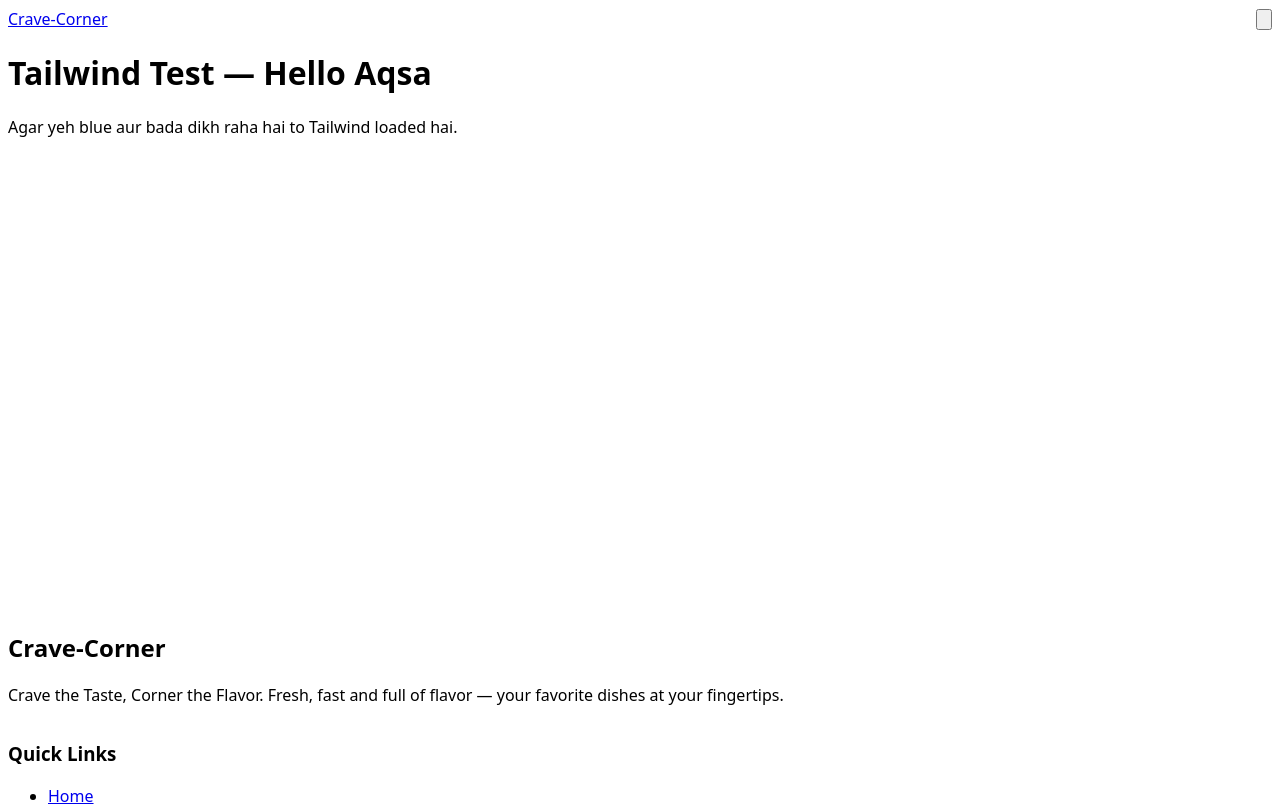
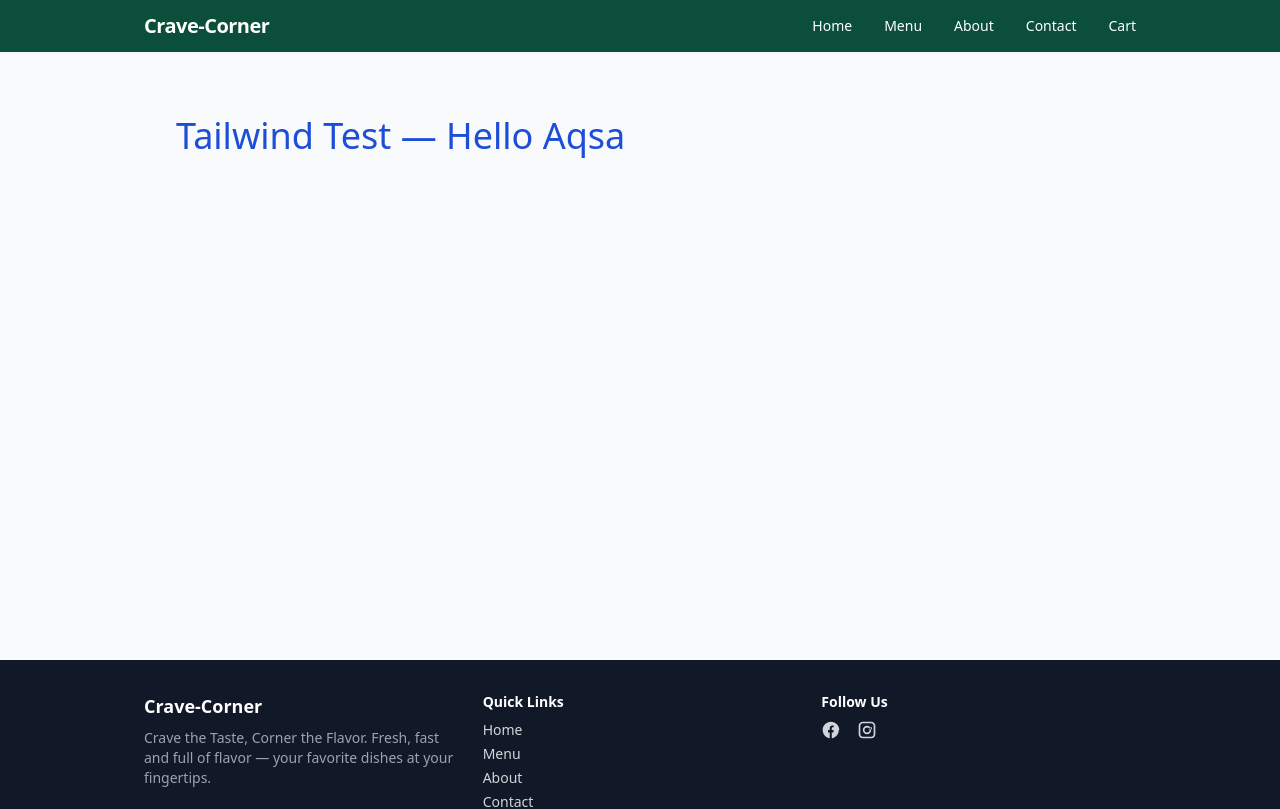
Before and after one commit to Dev-AqsaShah/crave-corner, a Next.js app in the folder crave-corner/: page / in a window 1280 px wide. Shown: the top 809 px of the page. Built offline with nearby package versions, Linux system fonts and the light colour scheme.

Commit message:
issue resolve

```diff
--- a/crave-corner/package.json
+++ b/crave-corner/package.json
@@ -12,6 +12,7 @@
     "watch:css": "tailwindcss -i ./src/styles/globals.css -o ./src/styles/tailwind-output.css --watch"
   },
   "dependencies": {
+    "framer-motion": "^12.23.24",
     "next": "^15.5.4",
     "react": "^19.1.0",
     "react-dom": "^19.1.0"
@@ -25,7 +26,7 @@
     "eslint": "^9",
     "eslint-config-next": "15.5.4",
     "postcss": "^8.5.6",
-    "tailwindcss": "^4.1.14",
+    "tailwindcss": "^3.4.18",
     "typescript": "^5"
   }
 }
--- a/crave-corner/postcss.config.js
+++ b/crave-corner/postcss.config.js
@@ -1,7 +1,6 @@
-// postcss.config.cjs
 module.exports = {
   plugins: {
     tailwindcss: {},
     autoprefixer: {},
   },
-};
+}
--- a/crave-corner/src/app/globals.css
+++ b/crave-corner/src/app/globals.css
@@ -2,13 +2,12 @@
 @tailwind components;
 @tailwind utilities;
 
-/* agar tum custom css chahte ho to niche add karo */
+/* optional: basic theme variables */
 :root {
-  --bg: #ffffff;
+  --brand: #0b4f3a;
+  --brand-light: #0f766e;
 }
 
-/* temporary example */
-body {
-  background: var(--bg);
-  font-family: ui-sans-serif, system-ui, -apple-system, "Segoe UI", Roboto;
-}
+/* optional small helpers */
+.text-brand { color: var(--brand); }
+.bg-brand { background-color: var(--brand); }
--- a/crave-corner/src/app/page.tsx
+++ b/crave-corner/src/app/page.tsx
@@ -106,7 +106,6 @@ export default function Page() {
   return (
     <main className="p-8">
       <h1 className="text-4xl text-blue-700">Tailwind Test — Hello Aqsa</h1>
-      <p className="mt-4 text-lg">Agar yeh blue aur bada dikh raha hai to Tailwind loaded hai.</p>
     </main>
   );
 }
--- a/crave-corner/src/components/Navbar.tsx
+++ b/crave-corner/src/components/Navbar.tsx
@@ -3,6 +3,7 @@
 
 import Link from 'next/link'
 import { useState } from 'react'
+import { motion, AnimatePresence } from 'framer-motion'
 import { useCart } from '../context/CartContext'
 
 export default function Navbar() {
@@ -10,61 +11,92 @@ export default function Navbar() {
   const { cart } = useCart()
   const cartCount = cart.reduce((s, i) => s + i.qty, 0)
 
+  const linkVariant = {
+    hidden: { opacity: 0, y: -6 },
+    visible: (i: number) => ({ opacity: 1, y: 0, transition: { delay: i * 0.06 } }),
+  }
+
   return (
-    <header className="bg-black shadow-sm sticky top-0 z-50">
+    <header className="sticky top-0 z-50">
+      {/* Header container with brand color */}
+      <motion.div
+        initial={{ y: -12, opacity: 0 }}
+        animate={{ y: 0, opacity: 1 }}
+        transition={{ type: 'spring', stiffness: 120, damping: 14 }}
+        className="bg-brand text-white shadow-sm"
+      >
         <div className="max-w-5xl mx-auto px-4 py-3 flex items-center justify-between">
-        <Link href="/" className="font-bold text-xl">
+          {/* Logo / Brand (text-only) */}
+          <Link href="/" className="font-extrabold text-xl tracking-tight">
             Crave-Corner
           </Link>
 
-        {/* Desktop nav */}
-        <nav className="hidden md:flex gap-6 items-center ">
-          <Link href="/">Home</Link>
-          <Link href="/menu">Menu</Link>
-          <Link href="/about">About</Link>
-          <Link href="/contact">Contact</Link>
+          {/* Desktop nav (text-only) */}
+          <nav className="hidden md:flex gap-8 items-center text-sm font-medium">
+            {['Home', 'Menu', 'About', 'Contact'].map((l, idx) => (
+              <motion.div
+                key={l}
+                custom={idx}
+                initial="hidden"
+                animate="visible"
+                variants={linkVariant}
+              >
+                <Link href={l === 'Home' ? '/' : `/${l.toLowerCase()}`}>{l}</Link>
+              </motion.div>
+            ))}
 
-          <Link href="/cart" className="relative">
-            {/* simple cart icon (inline SVG) */}
-            <svg
-              xmlns="http://www.w3.org/2000/svg"
-              className="h-6 w-6 inline"
-              fill="none"
-              viewBox="0 0 24 24"
-              strokeWidth={2}
-              stroke="currentColor"
-            >
-              <path strokeLinecap="round" strokeLinejoin="round" d="M3 3h2l.4 2M7 13h10l4-8H5.4M7 13L5.4 5M7 13l-2 6m12-6l2 6m-8 0a1 1 0 100 2 1 1 0 000-2z" />
-            </svg>
-
+            <motion.div initial={{ opacity: 0 }} animate={{ opacity: 1 }}>
+              <Link href="/cart" className="relative text-sm">
+                Cart
                 {cartCount > 0 && (
-              <span className="absolute -top-2 -right-3 text-xs bg-red-500 text-white rounded-full px-1">
+                  <span className="ml-2 inline-block align-middle text-xs font-semibold bg-white text-brand rounded-full px-2 py-0.5">
                     {cartCount}
                   </span>
                 )}
               </Link>
+            </motion.div>
           </nav>
 
-        {/* Mobile hamburger */}
-        <button className="md:hidden" onClick={() => setOpen(v => !v)} aria-label="Open menu">
-          <svg xmlns="http://www.w3.org/2000/svg" className="h-6 w-6" fill="none" viewBox="0 0 24 24" strokeWidth={2} stroke="currentColor">
-            <path strokeLinecap="round" strokeLinejoin="round" d="M4 6h16M4 12h16M4 18h16" />
-          </svg>
+          {/* Mobile: text-only button */}
+          <button
+            className="md:hidden bg-white/10 px-3 py-1 rounded-md text-sm font-medium hover:bg-white/20"
+            onClick={() => setOpen(v => !v)}
+            aria-label="Toggle menu"
+          >
+            Menu
           </button>
         </div>
+      </motion.div>
 
-      {/* Mobile menu */}
+      {/* Mobile menu with AnimatePresence */}
+      <AnimatePresence>
         {open && (
-        <div className="md:hidden bg-white border-t">
-          <div className="px-4 py-4 flex flex-col gap-3">
-            <Link href="/" onClick={() => setOpen(false)}>Home</Link>
-            <Link href="/menu" onClick={() => setOpen(false)}>Menu</Link>
-            <Link href="/about" onClick={() => setOpen(false)}>About</Link>
-            <Link href="/contact" onClick={() => setOpen(false)}>Contact</Link>
-            <Link href="/cart" onClick={() => setOpen(false)}>Cart ({cartCount})</Link>
+          <motion.div
+            initial={{ height: 0, opacity: 0 }}
+            animate={{ height: 'auto', opacity: 1 }}
+            exit={{ height: 0, opacity: 0 }}
+            transition={{ type: 'tween', duration: 0.22 }}
+            className="md:hidden bg-white border-t"
+          >
+            <div className="px-4 py-4 flex flex-col gap-3 text-brand">
+              {['Home', 'Menu', 'About', 'Contact'].map((l) => (
+                <Link
+                  key={l}
+                  href={l === 'Home' ? '/' : `/${l.toLowerCase()}`}
+                  onClick={() => setOpen(false)}
+                  className="block text-base font-medium py-2"
+                >
+                  {l}
+                </Link>
+              ))}
+
+              <Link href="/cart" onClick={() => setOpen(false)} className="block text-base font-medium py-2">
+                Cart ({cartCount})
+              </Link>
             </div>
-        </div>
+          </motion.div>
         )}
+      </AnimatePresence>
     </header>
   )
 }
--- a/crave-corner/tailwind.config.js
+++ b/crave-corner/tailwind.config.js
@@ -1,12 +1,18 @@
 /** @type {import('tailwindcss').Config} */
 module.exports = {
   content: [
-    "./src/app/**/*.{js,ts,jsx,tsx,mdx}",
-    "./src/pages/**/*.{js,ts,jsx,tsx,mdx}",
-    "./src/components/**/*.{js,ts,jsx,tsx,mdx}",
+        './app/**/*.{js,ts,jsx,tsx}',
+        './src/**/*.{js,ts,jsx,tsx}',
   ],
   theme: {
-    extend: {},
+    extend: {
+      colors: {
+        brand: {
+          DEFAULT: '#0b4f3a',
+          light: '#0f766e',
+        },
+      },
+    },
   },
   plugins: [],
 }
```
Also changed, not shown: 1 other file (tests, documents, lock files or other folders). Lines whose indentation alone changed are shown as unchanged.
